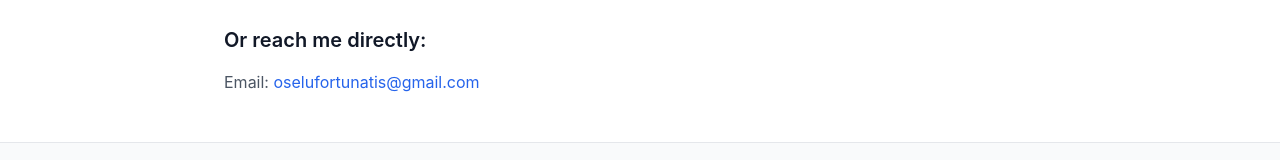
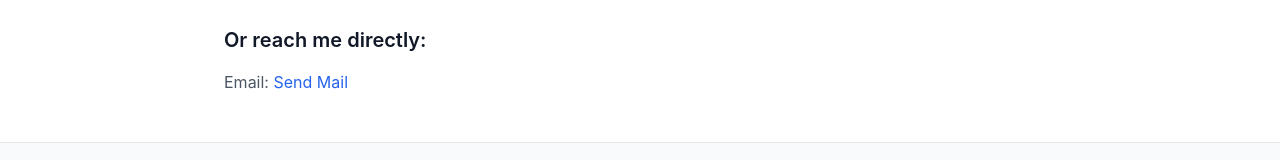
Before and after one commit to Osfoce/osfoce-portfolio, a React (Vite) app: page /contact in a window 1280 px wide. Shown: the part 829-989 px from the top of the page. Built offline with nearby package versions, Linux system fonts and the light colour scheme.

Commit message:
Updated with a real project

```diff
--- a/package.json
+++ b/package.json
@@ -12,6 +12,7 @@
     "type-check": "tsc --noEmit"
   },
   "dependencies": {
+    "@emailjs/browser": "^4.4.1",
     "@hookform/resolvers": "^5.2.2",
     "framer-motion": "^12.38.0",
     "lucide-react": "^1.7.0",
--- a/src/pages/ContactPage.tsx
+++ b/src/pages/ContactPage.tsx
@@ -4,6 +4,7 @@ import { z } from 'zod'
 import { motion } from 'framer-motion'
 import { Send } from 'lucide-react'
 import { ContactFormData } from '../types'
+import emailjs from '@emailjs/browser'
 
 const schema = z.object({
   name: z.string().min(2, 'Name is required'),
@@ -38,21 +39,28 @@ export default function ContactPage() {
 
   const onSubmit = async (data: ContactFormData) => {
     try {
-      const response = await fetch('[WEBHOOK_URL]', {
-        method: 'POST',
-        headers: { 'Content-Type': 'application/json' },
-        body: JSON.stringify(data),
-      })
+      await emailjs.send(
+        import.meta.env.VITE_EMAILJS_SERVICE_ID,
+        import.meta.env.VITE_EMAILJS_TEMPLATE_ID,
+        {
+          name: data.name,
+          email: data.email,
+          projectType: data.projectType,
+          budgetRange: data.budgetRange,
+          message: data.message,
+          time: new Date().toLocaleString(),
+        },
+        import.meta.env.VITE_EMAILJS_PUBLIC_KEY
+      )
 
-      if (response.ok) {
-        alert('Message sent successfully! I will get back to you soon.')
-        reset()
-      } else {
-        throw new Error('Failed to send message')
-      }
+      alert('Message sent successfully! I will get back to you soon.')
+      reset()
+
     } catch (error) {
       console.error('Error sending message:', error)
-      alert('Failed to send message. Please try again or email me directly at oselufortunatis@gmail.com')
+      alert(
+        'Failed to send message. Please try again or email me directly at oselufortunatus@gmail.com'
+      )
     }
   }
 
@@ -154,7 +162,13 @@ export default function ContactPage() {
         <div className="mt-12 pt-8 border-t border-gray-200 dark:border-gray-800">
           <h2 className="text-xl font-semibold mb-4">Or reach me directly:</h2>
           <p className="text-gray-600 dark:text-gray-400">
-            Email: <a href="mailto:oselufortunatis@gmail.com" className="text-primary-600 hover:underline">oselufortunatis@gmail.com</a>
+            Email:{" "}
+            <a
+              href="mailto:oselufortunatus@gmail.com"
+              className="text-primary-600 hover:underline"
+            >
+              Send Mail
+            </a>
           </p>
         </div>
       </motion.div>
```
Also changed, not shown: 2 other files (tests, documents, lock files or other folders).
